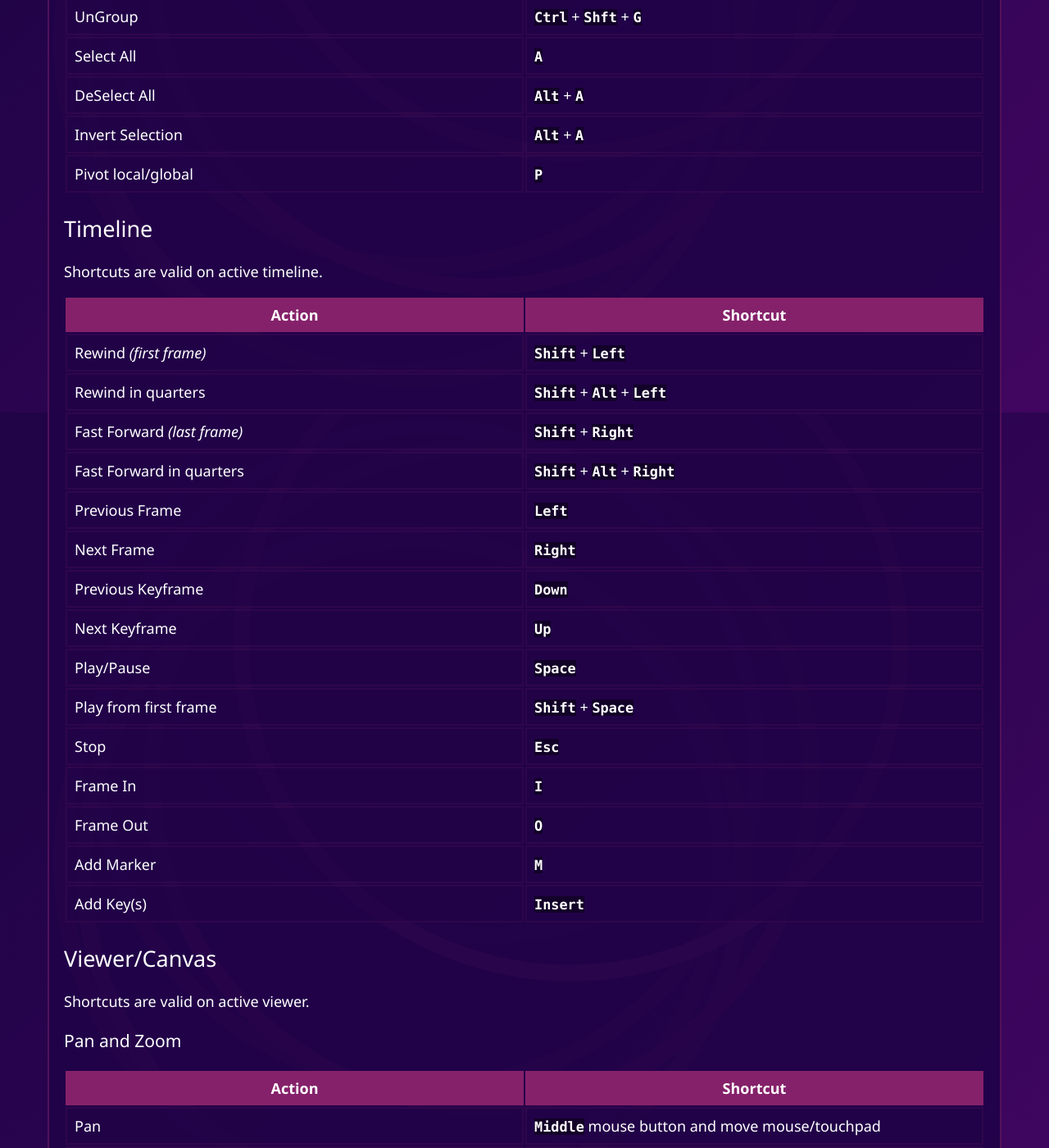
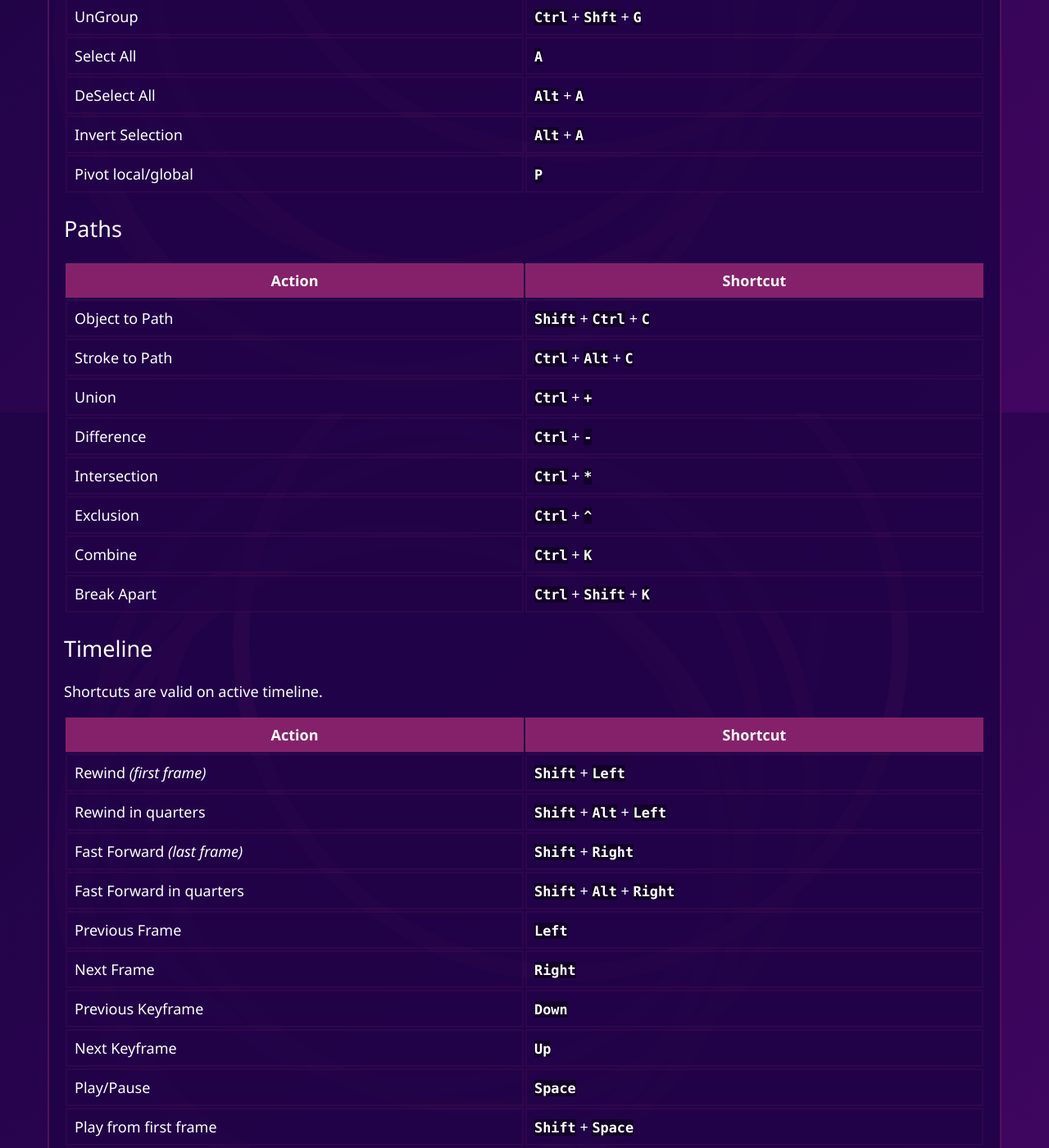
Before and after one commit to friction2d/friction2d.github.io, a Jekyll site: the page built from documentation/shortcuts.md, in a window 1280 px wide and 1400 px high, scrolled down 2497 px. Shown: the whole window at 82% size. Built offline with Jekyll 4.4.1, drawn with Linux system fonts in a browser that asks for light colours.

Commit message:
Doc update

```diff
--- a/documentation/shortcuts.md
+++ b/documentation/shortcuts.md
@@ -75,6 +75,19 @@ Shortcuts for objects are valid on active timeline and viewer.
 | Invert Selection | `Alt` + `A`
 | Pivot local/global | `P`
 
+## Paths
+
+| Action | Shortcut |
+| ------ | -------- |
+| Object to Path | `Shift` + `Ctrl` + `C`
+| Stroke to Path | `Ctrl` + `Alt` + `C`
+| Union | `Ctrl` + `+`
+| Difference | `Ctrl` + `-`
+| Intersection | `Ctrl` + `*`
+| Exclusion | `Ctrl` + `^`
+| Combine | `Ctrl` + `K`
+| Break Apart | `Ctrl` + `Shift` + `K`
+
 ## Timeline
 
 Shortcuts are valid on active timeline.
@@ -95,7 +108,8 @@ Shortcuts are valid on active timeline.
 | Frame In | `I`
 | Frame Out | `O`
 | Add Marker | `M`
-| Add Key(s) | `Insert`
+| Add Key(s) | `Alt` + `K`
+| Split Clip | `K`
 
 ## Viewer/Canvas
 
```
Also changed, not shown: offline/faq.html (+14 -15 lines), offline/shortcuts.html (+50 -1 lines), shortcuts.html (+48 -1 lines), offline/assets/screenshots/100/friction-100-linux-screenshot.png (added), 1 other file.
